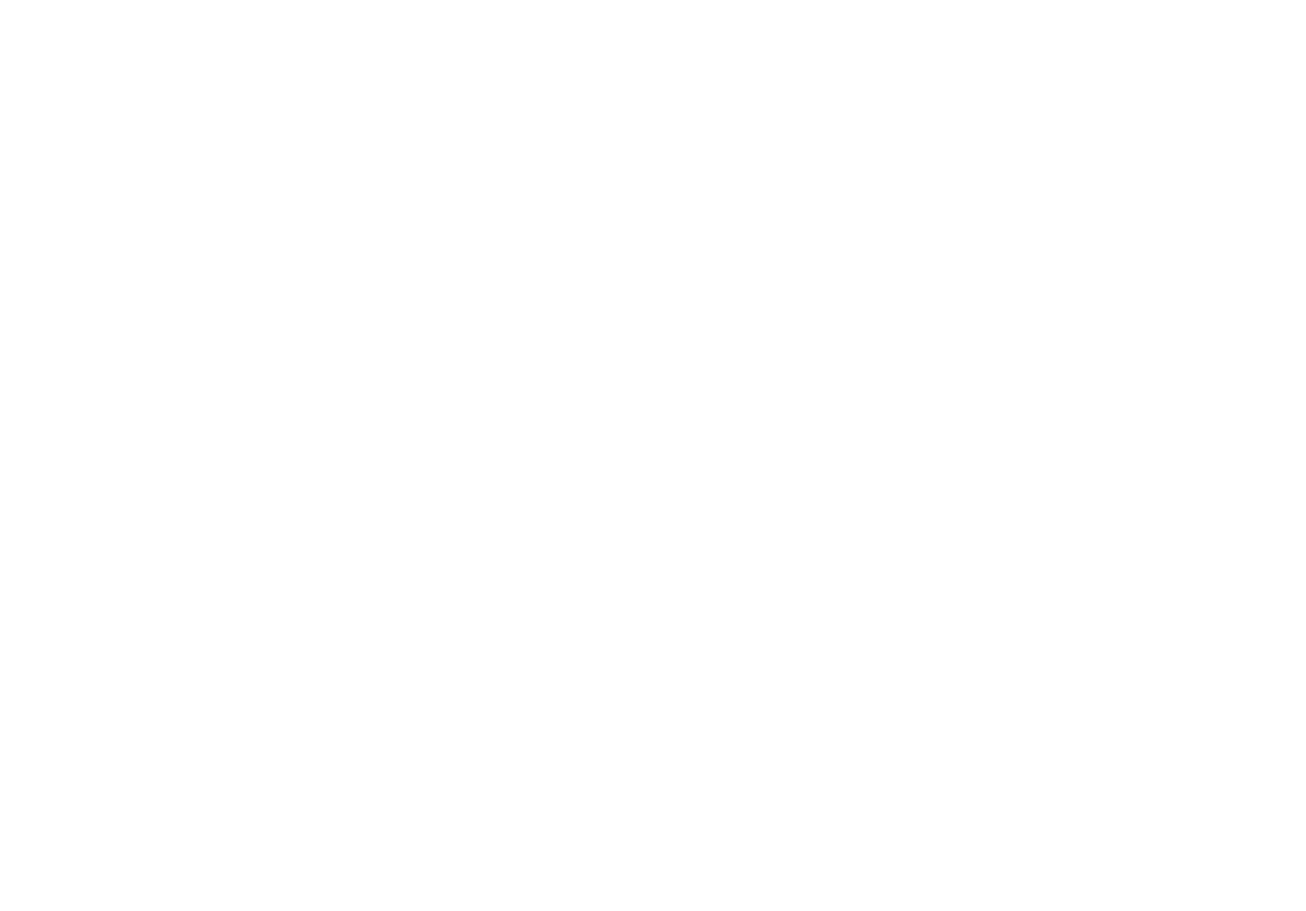
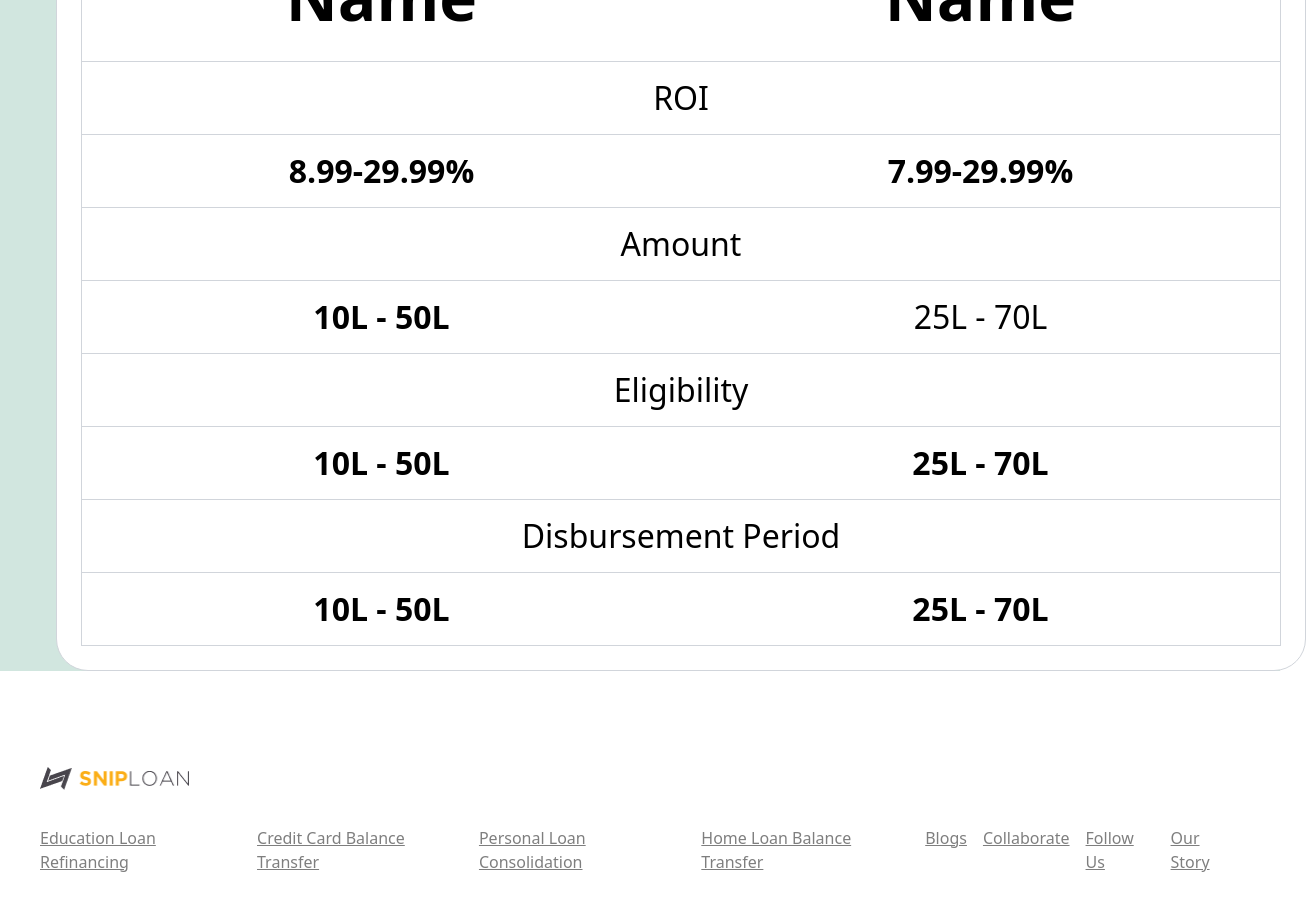
Before and after one commit to mahi25soni/temp-shiploan-frontend, a Next.js app: page /home-loan in a window 1280 px wide. Shown: the part 1120-2031 px from the top of the page, 1306 px wide, since content can reach past the window. Before the commit the page ends 1019 px from the top, so only its background shows below. Built offline with nearby package versions, Linux system fonts and the light colour scheme.

Commit message:
core:footer n lender

```diff
--- a/src/components/Footer/Footer.tsx
+++ b/src/components/Footer/Footer.tsx
@@ -1,11 +1,53 @@
-import React from 'react'
-
-
+import React from 'react';
+import Image from 'next/image';
 
 const Footer = () => {
     return (
-        <div>Footer</div>
-    )
-}
+        <div className="min-h-[257px] p-10 relative">
+            <div className="flex flex-col">
 
-export default Footer
+                <div className="flex">
+                    <Image src="/logo.png" alt="logo" width={149} height={22} />
+                </div>
+
+
+                <div className="flex sm:hidden pt-9">
+                    <div className="flex flex-col max-w-[152px]">
+                        <p className="font-bold opacity-[50%] text-xs mb-4">Sniploan Pvt Ltd</p>
+                        <p className="opacity-[50%] font-normal text-sm">
+                            Lorem ipsum dolor sit amet consectetur. Nulla sodales nisl curabitur.
+                        </p>
+                        <p className="opacity-[50%] font-normal text-sm mt-2">
+                            📞 +91 8383 093 497
+                        </p>
+                    </div>
+
+
+                    <div className="absolute left-[92px] -top-8 ">
+                        <Image src="/footer.png" alt="Footer Mobile View" width={512} height={317} className="sm:hidden " />
+                    </div>
+                </div>
+
+
+                <div className="flex flex-wrap sm:flex-nowrap opacity-[50%] font-normal text-base gap-4 pt-9">
+                    {[
+                        "Education Loan Refinancing",
+                        "Credit Card Balance Transfer",
+                        "Personal Loan Consolidation",
+                        "Home Loan Balance Transfer",
+                        "Blogs",
+                        "Collaborate",
+                        "Follow Us",
+                        "Our Story"
+                    ].map((text, index) => (
+                        <p key={index} className="underline text-sm md:text-base hover:text-blue-600 transition-colors">
+                            {text}
+                        </p>
+                    ))}
+                </div>
+            </div>
+        </div>
+    );
+};
+
+export default Footer;
--- a/src/components/LenderComparison/LenderComparison.tsx
+++ b/src/components/LenderComparison/LenderComparison.tsx
@@ -1,10 +1,48 @@
-import React from 'react'
-
+import React from 'react';
 
 const LenderComparison = () => {
   return (
-    <div>LenderComparison</div>
-  )
+    <div className="p-6 w-[329px] md:w-[1250px]  rounded-[32px] bg-white border border-gray-300 m-6 md:m-14  mx-auto ">
+      <table className=" w-full  bg-white border border-gray-300 text-center">
+        <thead>
+          <tr className="">
+            <th className="py-4 px-6 font-bold text-[24px] md:text-[64px] border-b border-gray-300">Name</th>
+            <th className="py-4 px-6 font-bold text-[24px] md:text-[64px] border-b border-gray-300">Name</th>
+          </tr>
+        </thead>
+        <tbody>
+          <tr>
+            <td colSpan={2} className="py-3 gap-[64px] text-[14px] md:text-[32px]  border-t border-gray-300">ROI</td>
+          </tr>
+          <tr>
+            <td className="py-3 px-2 md:px-6 font-bold text-[14px] md:text-[32px] border-t border-gray-300">8.99-29.99%</td>
+            <td className="py-3 px-2 md:px-6 font-bold text-[14px] md:text-[32px] border-t border-gray-300">7.99-29.99%</td>
+          </tr>
+          <tr>
+            <td colSpan={2} className="py-3 gap-[64px] text-[14px] md:text-[32px] border-t border-gray-300">Amount</td>
+          </tr>
+          <tr>
+            <td className="py-3 px-2 md:px-6 font-bold text-[14px] md:text-[32px] border-t border-gray-300">10L - 50L</td>
+            <td className="py-3 px-2 md:px-6font-bold text-[14px] md:text-[32px] border-t border-gray-300">25L - 70L</td>
+          </tr>
+          <tr>
+            <td colSpan={2} className="py-3 gap-[64px] text-[14px] md:text-[32px]  border-t border-gray-300">Eligibility</td>
+          </tr>
+          <tr>
+            <td className="py-3 px-2 md:px-6 font-bold text-[14px] md:text-[32px] border-t border-gray-300">10L - 50L</td>
+            <td className="py-3 px-2 md:px-6 font-bold text-[14px] md:text-[32px] border-t border-gray-300">25L - 70L</td>
+          </tr>
+          <tr>
+            <td colSpan={2} className="py-3 gap-[64px] text-[14px] md:text-[32px] border-t border-gray-300">Disbursement Period</td>
+          </tr>
+          <tr>
+            <td className="py-3 px-2 md:px-6 font-bold text-[14px] md:text-[32px] border-t border-gray-300">10L - 50L</td>
+            <td className="py-3 px-2 md:px-6 font-bold text-[14px] md:text-[32px] border-t border-gray-300">25L - 70L</td>
+          </tr>
+        </tbody>
+      </table>
+    </div>
+  );
 }
 
-export default LenderComparison
+export default LenderComparison;
```
Also changed, not shown: public/footer.png (added), public/logo.png (added).
